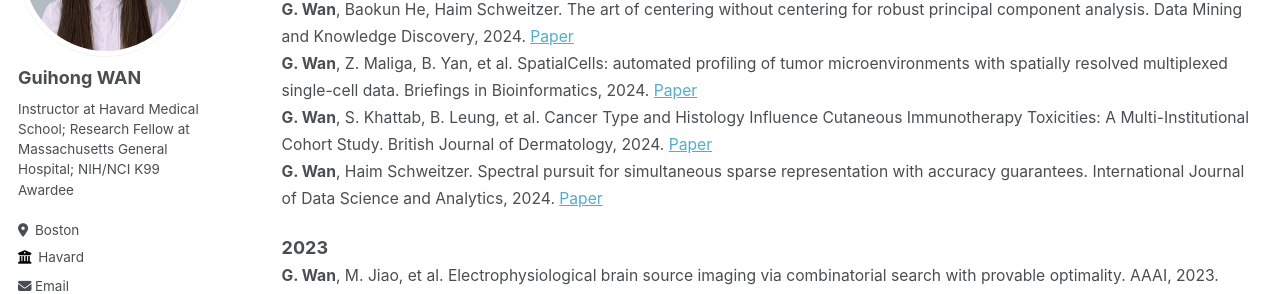
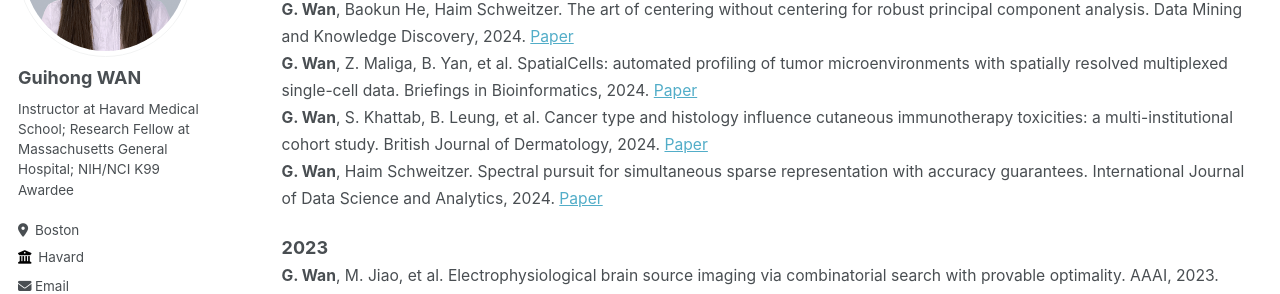
Before and after one commit to cwanlab/cwanlab.github.io, a Jekyll site: the page built from _pages/publications.md, in a window 1280 px wide and 900 px high. Shown: the part 224-518 px from the top of the window. Built offline with Jekyll 4.4.1, drawn with Linux system fonts in a browser that asks for light colours; some web fonts are replaced.

```diff
--- a/_pages/publications.md
+++ b/_pages/publications.md
@@ -13,7 +13,7 @@ author_profile: true
 <span style="font-size:0.87em;">
   **G. Wan**, Baokun He, Haim Schweitzer. The art of centering without centering for robust principal component analysis. Data Mining and Knowledge Discovery, 2024. [Paper](https://personal.utdallas.edu/~haim/publications/biastrick.pdf)
 **G. Wan**, Z. Maliga, B. Yan, et al. SpatialCells: automated profiling of tumor microenvironments with spatially resolved multiplexed single-cell data. Briefings in Bioinformatics, 2024. [Paper](https://academic.oup.com/bib/article/25/3/bbae189/7663435)
-**G. Wan**, S. Khattab, B. Leung, et al. Cancer Type and Histology Influence Cutaneous Immunotherapy Toxicities: A Multi-Institutional Cohort Study. British Journal of Dermatology, 2024. [Paper](https://academic.oup.com/bjd/advance-article-abstract/doi/10.1093/bjd/ljae053/7608988)
+**G. Wan**, S. Khattab, B. Leung, et al. Cancer type and histology influence cutaneous immunotherapy toxicities: a multi-institutional cohort study. British Journal of Dermatology, 2024. [Paper](https://academic.oup.com/bjd/advance-article-abstract/doi/10.1093/bjd/ljae053/7608988)
 **G. Wan**, Haim Schweitzer. Spectral pursuit for simultaneous sparse representation with accuracy guarantees. International Journal of Data Science and Analytics, 2024. [Paper](https://link.springer.com/article/10.1007/s41060-023-00480-y)
 </span>
 
```
